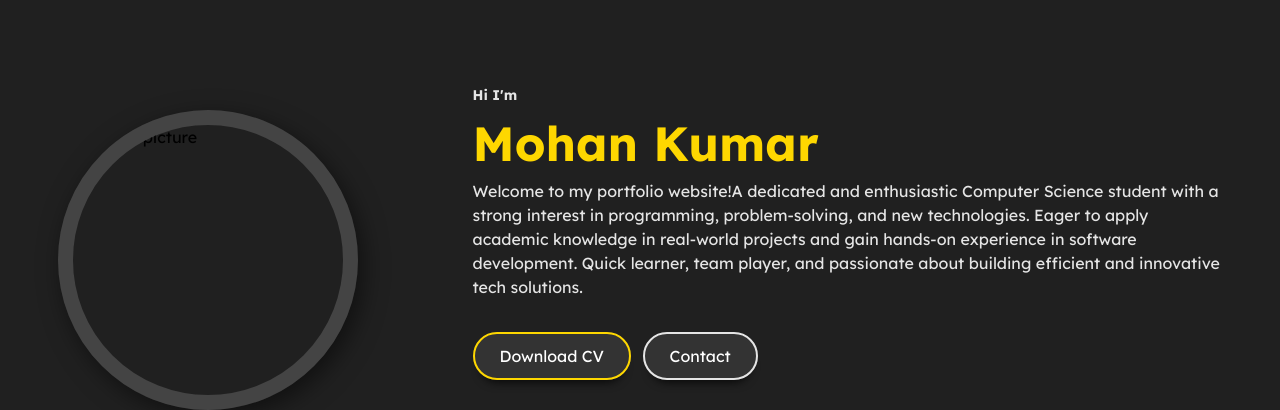
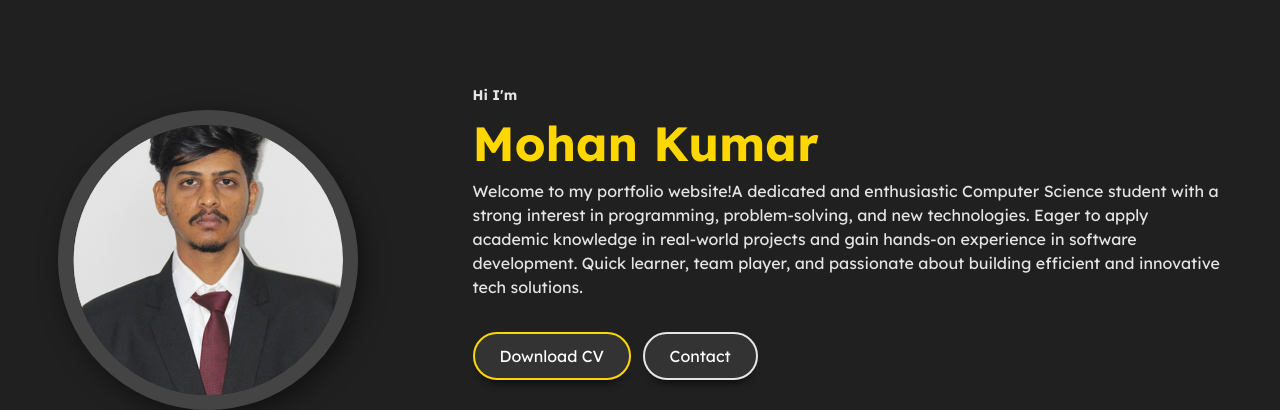
Before and after one commit to mohan-0035/test, a plain HTML site: page index.html in a window 1280 px wide. Shown: the part 113-523 px from the top of the page. Drawn offline with nearby package versions, Linux system fonts and the light colour scheme; files whose address does not match are found by name.

Commit message:
index.html

```diff
--- a/index.html
+++ b/index.html
@@ -48,7 +48,7 @@
     <!-------------------------- Home Page -------------------------->
     <div class="FirstElement" id="home">
         <div class="profile-photo">
-            <img src="files/photo!!.jpg" alt="profile picture">
+            <img src="photo!!.jpg" alt="profile picture">
         </div>
         <div class="profile-text">
             <h5>Hi I'm </h5><br>
```
